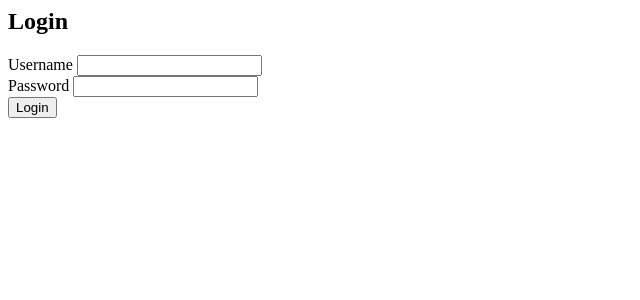
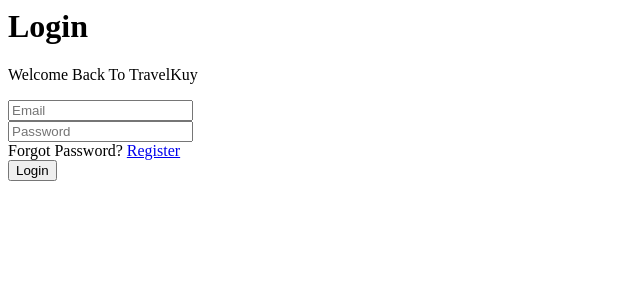
Before and after one commit to NgurahBagusArya/travel, a PHP site: page /travel/views/login/login.php in a window 1280 px wide. Shown: the top 300 px of the page, without its empty margins (0-640 px from the left). Run offline with PHP 8.4, Linux system fonts and the light colour scheme; some libraries are stand-ins or nearby versions.

Commit message:
Update login.php

```diff
--- a/app/views/login/login.php
+++ b/app/views/login/login.php
@@ -1,25 +1,25 @@
 <div class="hero"></div>
 <div class="content"></div>
-<div class="container">
-    <div class="row">
-        <div class="col-md-6 offset-md-3 mt-5">
-            <h2>Login</h2>
-            <form action="<?= BASEURL; ?>/login" method="post">
-                <div class="form-group">
-                    <label for="username">Username</label>
-                    <input type="text" class="form-control" id="username" name="username" required>
-                </div>
-                <div class="form-group">
-                    <label for="password">Password</label>
-                    <input type="password" class="form-control" id="password" name="password" required>
-                </div>
-                <?php if (isset($pesan_kesalahan)) : ?>
-                    <div class="alert alert-danger">
-                        <?php echo $pesan_kesalahan; ?>
-                    </div>
-                <?php endif; ?>
-                <button type="submit" name="login" class="btn btn-primary">Login</button>
-            </form>
+
+<div class="center">
+    <h1>Login</h1>
+    <P>Welcome Back To TravelKuy</P>
+    <?php if (isset($pesan)) : ?>
+        <div class="alert alert-danger">
+            <?php echo $pesan; ?>
         </div>
-    </div>
+    <?php endif; ?>
+    <form action="<?= BASEURL; ?>/login" method="post">
+        <div class="txt_field">
+            <input type="text" class="form-control" placeholder="Email" id="email" name="email" required>
+            <span></span>
+        </div>
+        <div class="txt_field">
+            <input type="password" class="form-control" placeholder="Password" id="password" name="password" required>
+            <span></span>
+        </div>
+        <div class="pass">Forgot Password? <a href="../Login/register.html">Register</a></div>
+        <button type="submit" name="login" class="btn btn-primary">Login</button>
+    </form>
+    <br>
 </div>
```
